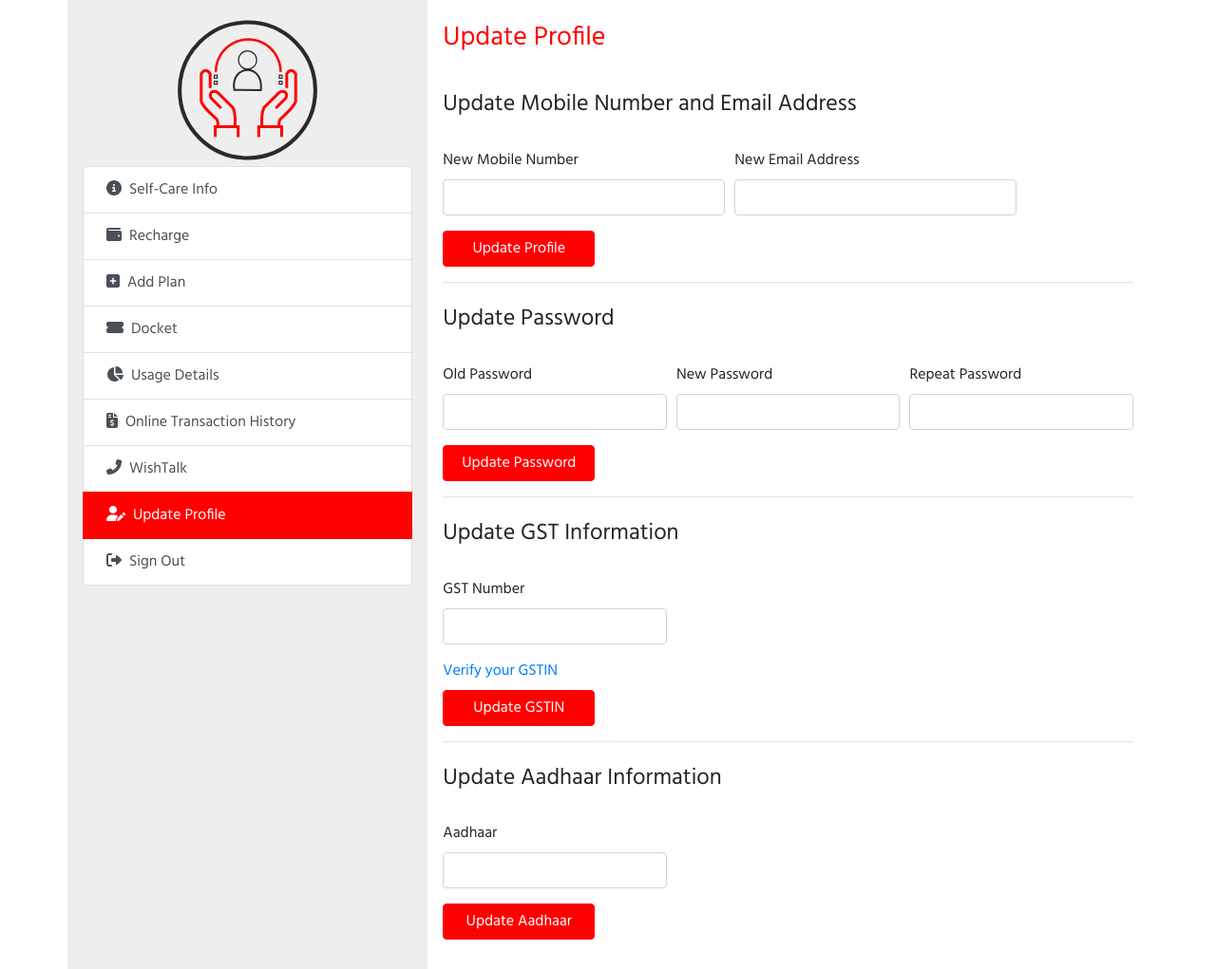
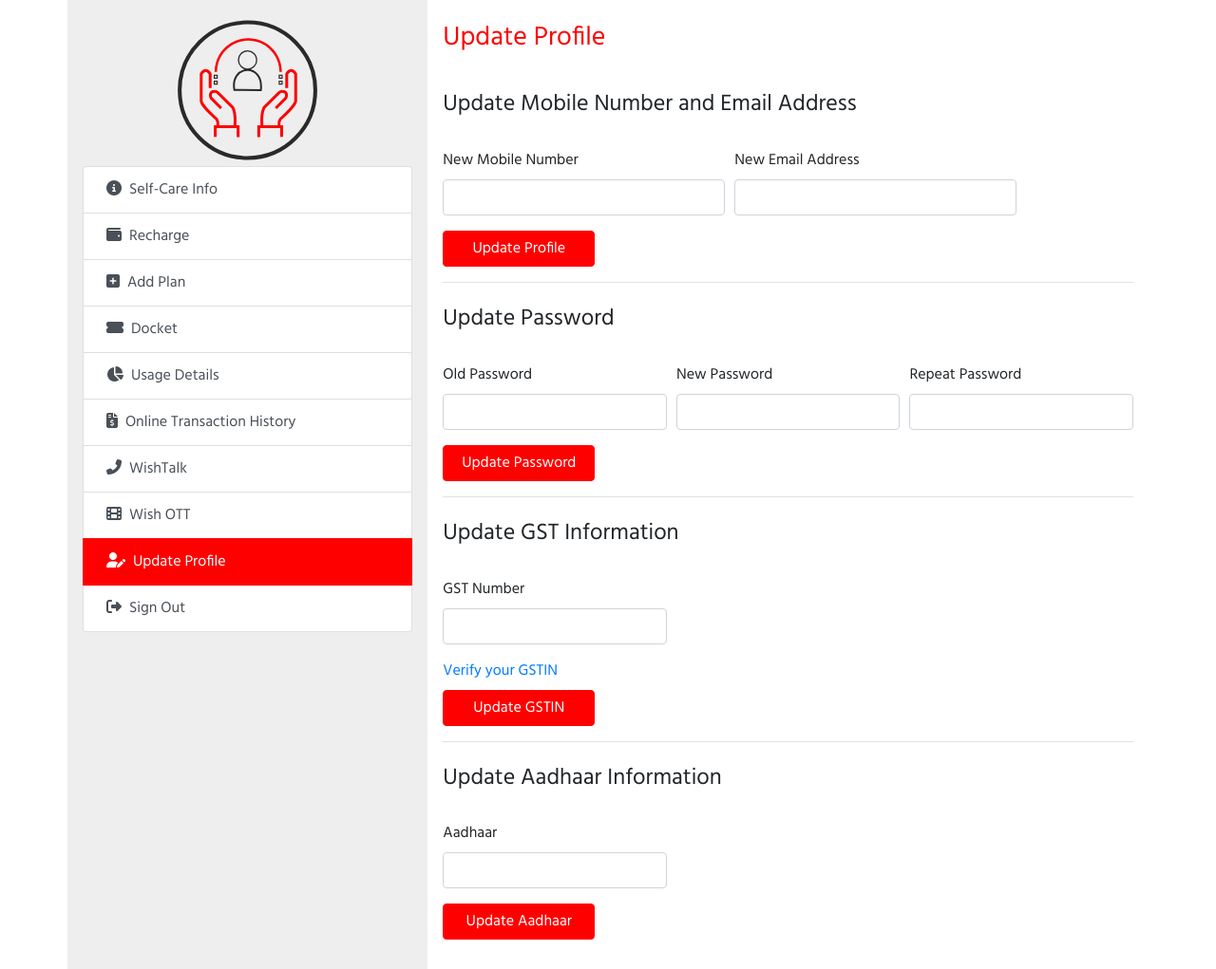
Before and after one commit to soumya707/wishnet-in, a Flask app: page /portal/update_profile in a window 1280 px wide. Shown: the part 196-1217 px from the top of the page at 95% size. Run offline with Flask 2, Linux system fonts and the light colour scheme; the visitor is signed in with stand-in values (Sample User, id 1); parts of the project's set-up code (start-up, migrations or seed data) failed here and were passed over; some libraries are stand-ins or nearby versions.

Commit message:
feature: add Wish OTT

```diff
--- a/website/messages.py
+++ b/website/messages.py
@@ -197,3 +197,23 @@ SUCCESSFUL_SOFTPHONE_SMS_FIXED_LINE = (
     'Your username is {0} and password is {1}. For instructions, visit '
     'https://wishnet.in/wishtalk.'
 )
+
+# SUCCESSFUL VOUCHER ALLOCATION
+SUCCESSFUL_VOUCHER_ALLOTMENT = 'The voucher code was sent successfully.'
+
+# UNSUCCESSFUL VOUCHER ALLOCATION
+UNSUCCESSFUL_VOUCHER_ALLOTMENT = (
+    'There was some problem while allocating the voucher. '
+    'Please try again.'
+)
+
+# SUCCESSFUL SMS FOR VOUCHER ALLOTMENT
+SUCCESSFUL_VOUCHER_SMS = (
+    'Download {0} and use the coupon code {1} to activate {2} before {3}.'
+)
+
+# UNSUCCESSFUL SMS FOR VOUCHER ALLOTMENT
+UNSUCCESSFUL_VOUCHER_SMS = (
+    'There was a problem while sending the voucher but you have been '
+    'successfully allotted and can redeem it.'
+)
--- a/website/tasks.py
+++ b/website/tasks.py
@@ -9,7 +9,7 @@ from website import app, db
 from website.models import (
     CustomerInfo, EmailAddressUpdateRequest, GSTUpdateRequest,
     MobileNumberUpdateRequest, NewConnection, RechargeEntry, SoftphoneEntry,
-    Ticket, UpdateProfileRequest)
+    Ticket, UpdateProfileRequest, VoucherEntry)
 
 
 # setup Flask-Mail
@@ -210,3 +210,21 @@ def add_async_softphone_allotment(data):
     )
     db.session.add(softphone)
     db.session.commit()
+
+
+@celery.task
+def add_async_voucher_allotment(data):
+    """Asynchronously add OTT voucher allotment data to database."""
+    ott_voucher_entry = VoucherEntry(
+        ott_provider_code=data['ott_provider_code'],
+        ott_provider_name=data['ott_provider_name'],
+        ott_pkg_code=data['ott_package_code'],
+        ott_pkg_name=data['ott_package_name'],
+        ott_voucher_code=data['ott_voucher_code'],
+        customer_no=data['customer_no'],
+        plan_code=data['plan_code'],
+        voucher_send_dt=data['send_date'],
+        voucher_end_dt=data['expiry_date']
+    )
+    db.session.add(ott_voucher_entry)
+    db.session.commit()
--- a/website/templates/self_care_layout.html
+++ b/website/templates/self_care_layout.html
@@ -49,6 +49,11 @@
           <i class="fas fa-phone-alt pl-1"></i>
           <span class="pl-1">WishTalk</span>
         </a>
+        <a class="list-group-item list-group-item-action {% if request.path == url_for('wishott') %}active{% endif %}"
+           href="{{ url_for('wishott') }}">
+          <i class="fas fa-film pl-1"></i>
+          <span class="pl-1">Wish OTT</span>
+        </a>
         <a class="list-group-item list-group-item-action {% if request.path == url_for('update_profile') %}active{% endif %}"
            href="{{ url_for('update_profile') }}">
           <i class="fas fa-user-edit pl-1"></i>
--- a/website/views.py
+++ b/website/views.py
@@ -1653,6 +1653,184 @@ def wishtalk_add_softphone():
     )
 
 
+@app.route('/portal/wish_ott', methods=['GET', 'POST'])
+@login_required
+def wishott():
+    """Route for self-care Wish OTT."""
+    # Get all plans
+    plans = {
+        row.plan_code: row
+        for row in TariffInfo.query.options(FromCache(CACHE)).all()
+    }
+    # Get active plans for the user
+    # [(plan_code, validity_end_date)]
+    active_plans = [
+        (plan_code, validity_period.split(' - ')[0])
+        for (_, plan_code, validity_period) in
+        session['portal_customer_data']['active_plans']
+        if plan_code in plans
+    ]
+
+    # POST request for getting voucher
+    if request.method == 'POST':
+        # Get OTT package code from form
+        voucher_package_code = request.form['ott-package']
+        # Create session to perform one-step read and write transaction
+        db_session = SignallingSession(
+            current_app.extensions['sqlalchemy'].db
+        )
+        # DATABASE OPERATION
+        # Initiate transaction
+        try:
+            # Get ACTIVE voucher from the specific provider
+            ott_voucher = db_session.query(Voucher).filter(
+                and_(
+                    Voucher.ott_pkg_code == voucher_package_code,
+                    Voucher.ott_voucher_status == 'ACTIVE',
+                    Voucher.ott_voucher_start_dt <= datetime.now().date(),
+                    Voucher.ott_voucher_end_dt > datetime.now().date()
+                )
+            ).order_by(Voucher.id.asc()).first()
+            # Store required data
+            voucher_provider_code = ott_voucher.ott_provider_code
+            voucher_code = ott_voucher.ott_voucher_code
+            voucher_end_date = ott_voucher.ott_voucher_end_dt
+            # Change status to ALLOTTED
+            ott_voucher.ott_voucher_status = 'ALLOTTED'
+            # Commit changes
+            db_session.commit()
+        # Rollback on failure
+        except:
+            ott_voucher = None
+            db_session.rollback()
+        # Close connection (fallback in case of failure)
+        finally:
+            db_session.close()
+
+        # Successful voucher retrieval from database
+        if ott_voucher:
+            # Get OTT provider info
+            provider = VoucherProvider.query.\
+                filter_by(ott_provider_code=voucher_provider_code).first()
+            # Get OTT package info
+            package = VoucherPackage.query.\
+                filter_by(ott_pkg_code=voucher_package_code).first()
+            # Create data for db entry
+            data = {
+                'ott_provider_code': voucher_provider_code,
+                'ott_provider_name': provider.ott_provider_name,
+                'ott_package_code': voucher_package_code,
+                'ott_package_name': package.ott_pkg_name,
+                'ott_voucher_code': voucher_code,
+                'customer_no': session['portal_customer_no'],
+                'plan_code': active_plans[-1][0],
+                'send_date': datetime.now().astimezone().date(),
+                'expiry_date': voucher_end_date,
+            }
+
+            # Add voucher allotment data to database asynchronously
+            add_async_voucher_allotment.delay(data)
+            # Get customer mobile number
+            customer_mobile_number = CustomerInfo.query.\
+                filter_by(customer_no=session['portal_customer_no']).\
+                first().mobile_number
+            # Send voucher to mobile number via SMS
+            sms_msg = SUCCESSFUL_VOUCHER_SMS.format(
+                provider.ott_provider_app_name,
+                voucher_code,
+                package.ott_pkg_name,
+                voucher_end_date
+            )
+            # Send SMS
+            successful_sms = send_sms(
+                app.config['SMS_URL'],
+                {
+                    'username': app.config['SMS_USERNAME'],
+                    'password': app.config['SMS_PASSWORD'],
+                    'from': app.config['SMS_SENDER'],
+                    'to': '91{}'.format(customer_mobile_number),
+                    'text': sms_msg,
+                }
+            )
+            # SMS sent
+            if successful_sms:
+                text = SUCCESSFUL_VOUCHER_ALLOTMENT
+                status = 'success'
+            # SMS not sent
+            elif not successful_sms:
+                text = UNSUCCESSFUL_VOUCHER_SMS
+                status = 'danger'
+
+            flash(text, status)
+
+        # Unsuccessful voucher retrieval from database
+        elif not ott_voucher:
+            flash(UNSUCCESSFUL_VOUCHER_ALLOTMENT, 'danger')
+
+        return redirect(url_for('wishott'))
+
+    # GET request
+    # Active plans exist
+    if active_plans:
+        # Get last active plan
+        last_active_plan = active_plans[-1]
+        # Get tariff for active plan
+        plan_tariff = TariffInfo.query.\
+            filter_by(plan_code=last_active_plan[0]).first()
+        # Get OTT limit
+        ott_limit = plan_tariff.ott
+        # Get allowed OTT packages
+        allowed_packages = plan_tariff.ott_package_codes.split(',')
+        # Get latest online transaction
+        last_transaction = RechargeEntry.query.\
+            filter_by(customer_no=session['portal_customer_no']).\
+            order_by(RechargeEntry.payment_date.desc()).first()
+        # Check if latest plan active via online transaction
+        if last_transaction:
+            # Current OTT allotment
+            current_ott_allotment = VoucherEntry.query.\
+                filter(
+                    and_(
+                        VoucherEntry.voucher_send_dt >= \
+                        last_transaction.payment_date,
+                        VoucherEntry.customer_no == session['portal_customer_no']
+                    )
+                ).all()
+            ott_allotted = len(current_ott_allotment) \
+                if current_ott_allotment else 0
+            validity_days_from_today = \
+                datetime.now().date() - timedelta(days=plan_tariff.validity)
+            allow_voucher = \
+                validity_days_from_today <= last_transaction.payment_date
+        # No online transaction
+        elif not last_transaction:
+            current_ott_allotment = None
+            ott_allotted = 0
+            allow_voucher = False
+        # Voucher packages
+        packages = VoucherPackage.query.\
+            filter_by(ott_pkg_status='ACTIVE').\
+            order_by(VoucherPackage.ott_pkg_priority.asc()).all()
+        filtered_packages = [
+            package for package in packages
+            if package.ott_pkg_code in allowed_packages
+        ]
+    # No active plans
+    elif not active_plans:
+        ott_limit = None
+        current_ott_allotment = None
+        ott_allotted = 0
+        filtered_packages = None
+        allow_voucher = False
+
+    return render_template(
+        'wishott.html',
+        no_of_ott_allowed=ott_limit,
+        no_of_ott_allotted=ott_allotted,
+        ott_data=current_ott_allotment,
+        ott_packages=filtered_packages,
+        allow_voucher=allow_voucher
+    )
 
 
 @app.route('/portal/update_profile')
```
Also changed, not shown: website/templates/wishott.html (added, +95 -0 lines).
